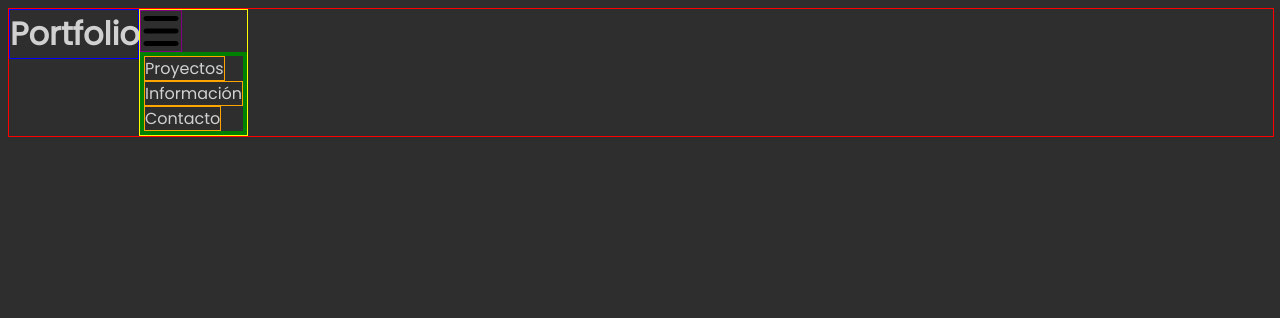
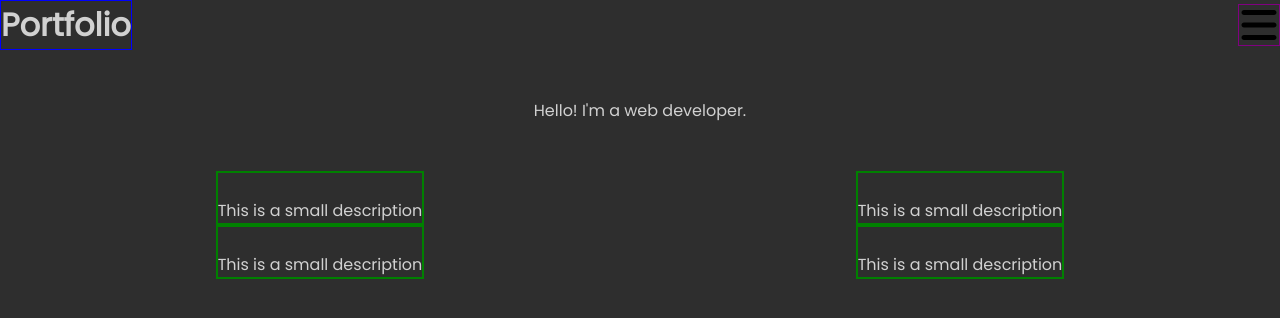
Before and after one commit to josr13/josr13.github.io, a plain HTML site: page index.html in a window 1280 px wide. Drawn offline with Linux system fonts and the light colour scheme.

Commit message:
Added grid

```diff
--- a/index.html
+++ b/index.html
@@ -8,27 +8,45 @@
     <link rel="preconnect" href="https://fonts.googleapis.com">
     <link rel="preconnect" href="https://fonts.gstatic.com" crossorigin>
     <link href="https://fonts.googleapis.com/css2?family=Poppins&display=swap" rel="stylesheet">
+    <link rel="shortcut icon" href="/images/favicon/favicon.ico" type="image/x-icon">
     <title>Mi portafolio</title>
 </head>
 <body>
     <header>
         <div class="title"><h1>Portfolio</h1></div>
         <nav>
-            <svg class="menu-svg" viewBox="0 0 448 512">
-                <path d="M0 96C0 78.3 14.3 64 32 64H416c17.7 0 32 14.3 32 32s-14.3 32-32 32H32C14.3 128 0 113.7 0 96zM0 256c0-17.7 14.3-32 32-32H416c17.7 0 32 14.3 32 32s-14.3 32-32 32H32c-17.7 0-32-14.3-32-32zM448 416c0 17.7-14.3 32-32 32H32c-17.7 0-32-14.3-32-32s14.3-32 32-32H416c17.7 0 32 14.3 32 32z"/>
-            </svg>
-            <ul class="nav-list">
+            <ul class="nav-container">
                 <li><a href="#" class="nav-item">Proyectos</a></li>
                 <li><a href="#" class="nav-item">Información</a></li>
                 <!-- <li><a href="#" class="nav-item">CV</a></li> -->
                 <li><a href="#" class="nav-item">Contacto</a></li>
             </ul>
+
         </nav>
+        <svg class="menu-svg" viewBox="0 0 448 512">
+            <path d="M0 96C0 78.3 14.3 64 32 64H416c17.7 0 32 14.3 32 32s-14.3 32-32 32H32C14.3 128 0 113.7 0 96zM0 256c0-17.7 14.3-32 32-32H416c17.7 0 32 14.3 32 32s-14.3 32-32 32H32c-17.7 0-32-14.3-32-32zM448 416c0 17.7-14.3 32-32 32H32c-17.7 0-32-14.3-32-32s14.3-32 32-32H416c17.7 0 32 14.3 32 32z"/>
+        </svg>
     </header>
-    <main>
-        <div class="work-container">
-
+    <section>
+        <div class="info">Hello! I'm a web developer.</div>
+        <div class="work-group">
+            <div class="work-container">
+                <img src="/images/shots/#" alt="" class="work-shot">
+                <div class="work-desc">This is a small description</div>
+            </div>
+            <div class="work-container">
+                <img src="/images/shots/#" alt="" class="work-shot">
+                <div class="work-desc">This is a small description</div>
+            </div>
+            <div class="work-container">
+                <img src="/images/shots/#" alt="" class="work-shot">
+                <div class="work-desc">This is a small description</div>
+            </div>
+            <div class="work-container">
+                <img src="/images/shots/#" alt="" class="work-shot">
+                <div class="work-desc">This is a small description</div>
+            </div>
         </div>
-    </main>
+    </section>
 </body>
 </html>
--- a/style.css
+++ b/style.css
@@ -9,19 +9,23 @@
 body {
     background-color: var(--color-bg, black);
     color: var(--color-txt, white);
+    margin: 0;
 }
 
 header {
     display: flex;
     flex-direction: row;
     width: 100%;
-    margin: 0;
+    height: max-content;
     padding: 0;
-    border: 1px red solid;
+    align-items: center;
+    /* border: 1px red solid; */
+    justify-content: space-between;
+    overflow-x: hidden;
 }
 
 .title > h1 {
-    width: 8rem;
+    width: fit-content;
     height: 3rem;
     margin: 0;
     padding: 0;
@@ -30,28 +34,26 @@ header {
 }
 
 nav {
-    display: flex;
-    flex-direction: column;
-    position: ;
-    left: 20vmin;
+    display: none;
     border: 1px yellow solid;
+    /* transform: translateX(500%); */
 }
 
 .menu-svg {
-    width: 2.5rem;
-    height: 2.5rem;
+    width: 2.5em;
+    height: 2.5em;
     margin: 0;
     padding: 0;
     border: 1px purple solid;
+    cursor: pointer;
 }
 
-.nav-list {
+.nav-container {
     list-style: none;
     display: block;
     position: sticky;
     margin: 0;
     padding: 0;
-    border: 4px green solid;
 }
 
 .nav-item {
@@ -59,3 +61,26 @@ nav {
     color: inherit;
     border: 1px orange solid;
 }
+
+.info {
+    display: flex;
+    justify-content: center;
+    margin-top: 3em;
+    margin-bottom: 3em;
+}
+
+.work-group {
+    display: grid;
+    grid-template-columns: 1fr 1fr;
+    justify-items: center;
+    margin: 0;
+    padding: 0;
+}
+
+.work-container {
+    border: 2px green solid;
+}
+
+.work-shot {
+    aspect-ratio: 16/9;
+}
```
Also changed, not shown: images/favicon/favicon.ico (added), index.js (added).
